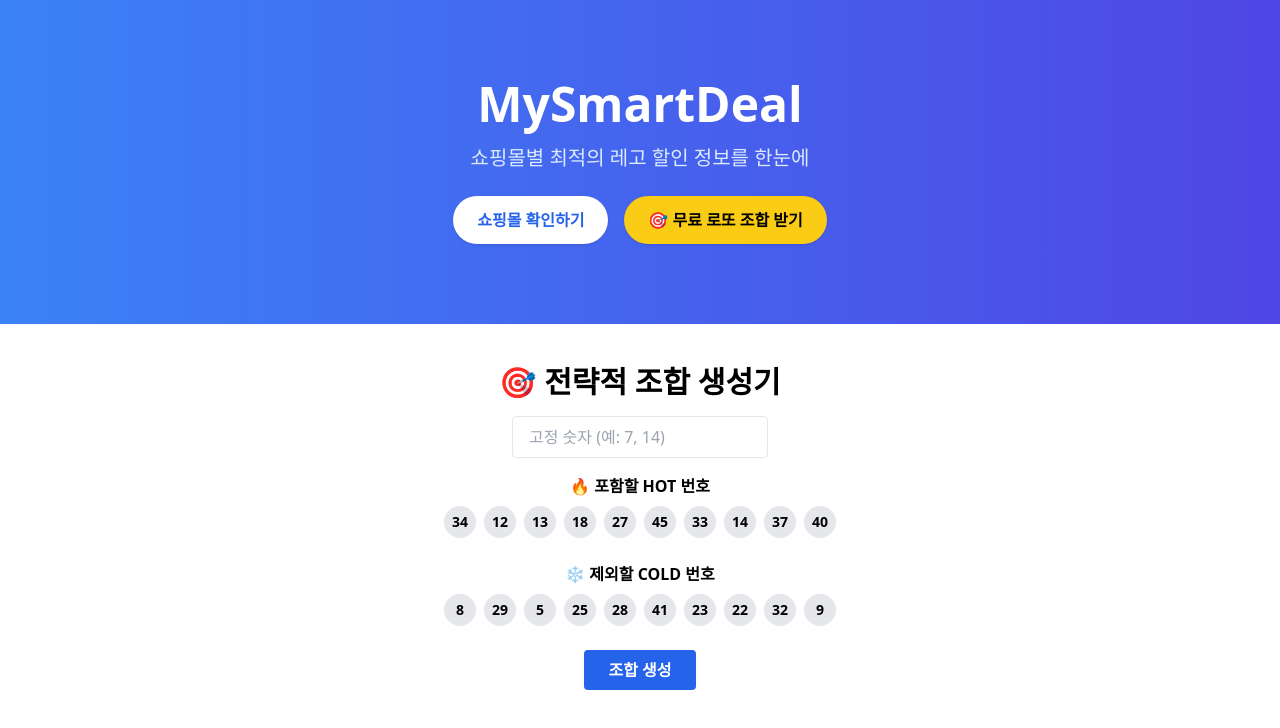
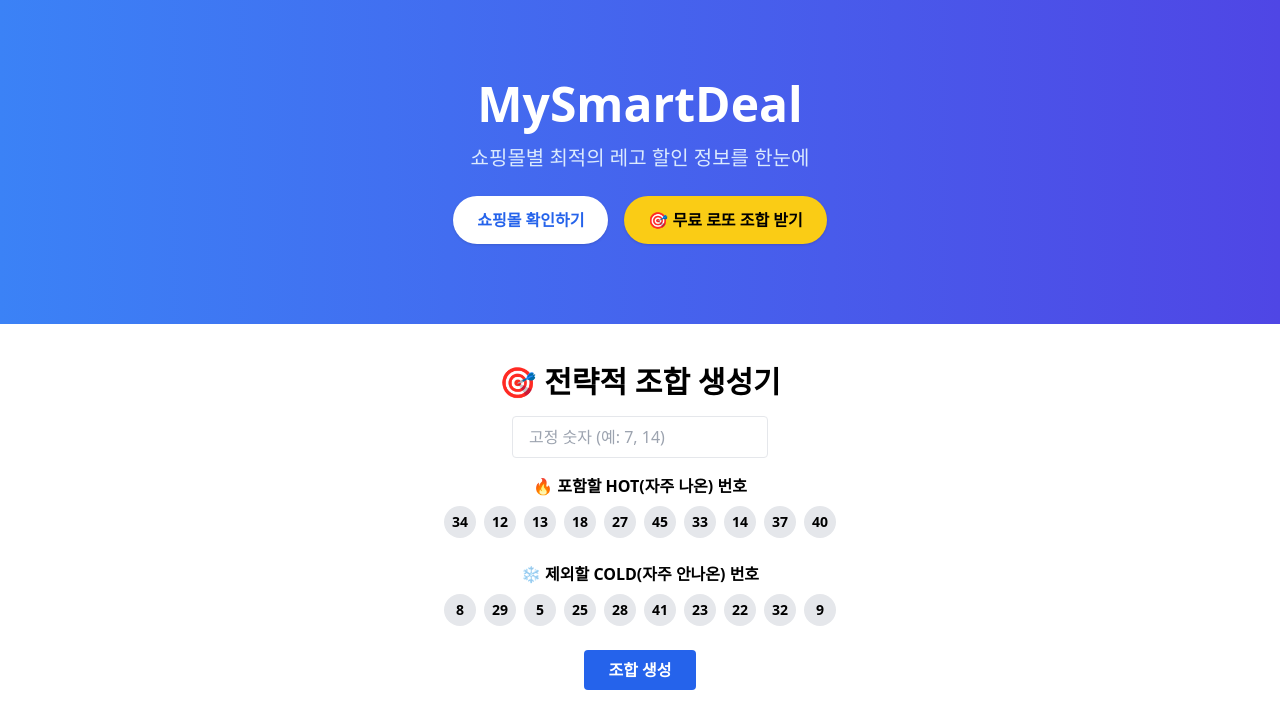
Before and after one commit to mysmartdeal/mysmartdeal, a Next.js app: page /lotto in a window 1280 px wide. Shown: the top 728 px of the page. Built offline with nearby package versions, Linux system fonts and the light colour scheme.

Commit message:
Update lotto.js

```diff
--- a/pages/lotto.js
+++ b/pages/lotto.js
@@ -100,7 +100,7 @@ export default function LottoPage() {
 
         {/* HOT 번호 선택 */}
         <div className="mb-6">
-          <h3 className="font-semibold mb-2">🔥 포함할 HOT 번호</h3>
+          <h3 className="font-semibold mb-2">🔥 포함할 HOT(자주 나온) 번호</h3>
           <div className="flex flex-wrap justify-center gap-2">
             {hot.map((num) => (
               <button
@@ -120,7 +120,7 @@ export default function LottoPage() {
 
         {/* COLD 번호 제외 */}
         <div className="mb-6">
-          <h3 className="font-semibold mb-2">❄️ 제외할 COLD 번호</h3>
+          <h3 className="font-semibold mb-2">❄️ 제외할 COLD(자주 안나온) 번호</h3>
           <div className="flex flex-wrap justify-center gap-2">
             {cold.map((num) => (
               <button
```
